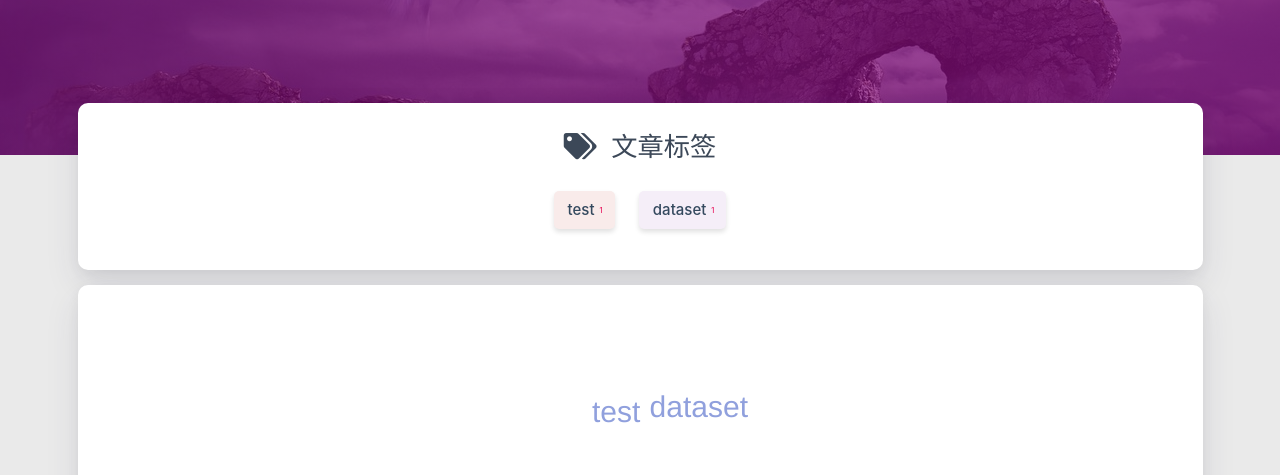
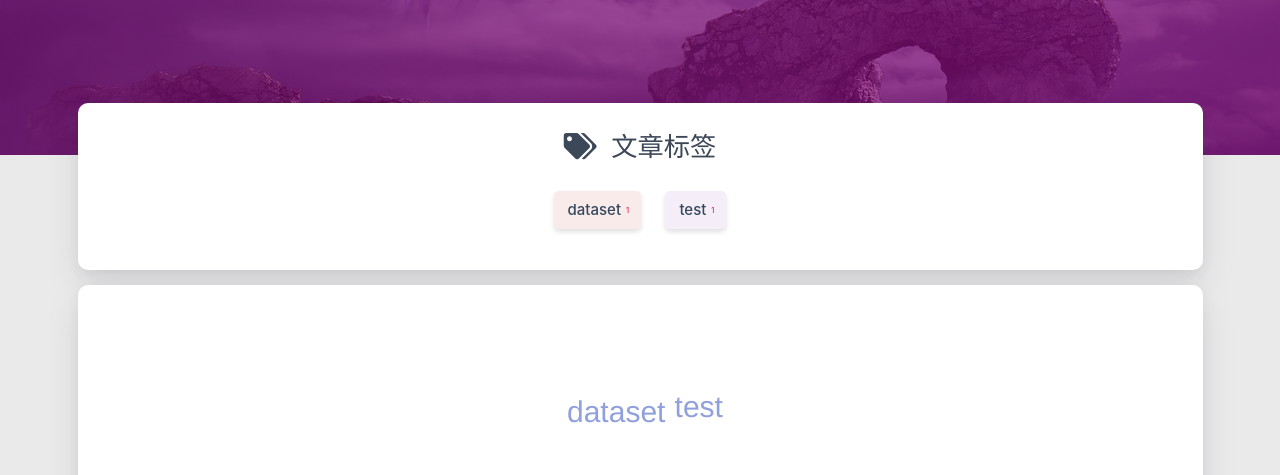
Before and after one commit to Candy13573/Candy13573.github.io, a plain HTML site: page tags/index.html in a window 1280 px wide. Shown: the part 325-800 px from the top of the page. Drawn offline with Linux system fonts and the light colour scheme; some packages are replaced by stand-ins of ours; a script that the page names is missing.

Commit message:
Site updated: 2023-01-11 16:02:31

```diff
--- a/tags/index.html
+++ b/tags/index.html
@@ -459,19 +459,19 @@
             <div class="tag-chips">
 
 
-                <a href="/tags/test/" title="test: 1">
+                <a href="/tags/dataset/" title="dataset: 1">
                     <span class="chip center-align waves-effect waves-light
                              chip-default "
-                            data-tagname="test" style="background-color: #F9EBEA;">test
+                            data-tagname="dataset" style="background-color: #F9EBEA;">dataset
                         <span class="tag-length">1</span>
                     </span>
                 </a>
 
 
-                <a href="/tags/dataset/" title="dataset: 1">
+                <a href="/tags/test/" title="test: 1">
                     <span class="chip center-align waves-effect waves-light
                              chip-default "
-                            data-tagname="dataset" style="background-color: #F5EEF8;">dataset
+                            data-tagname="test" style="background-color: #F5EEF8;">test
                         <span class="tag-length">1</span>
                     </span>
                 </a>
@@ -500,7 +500,7 @@
 <script type="text/javascript">
 
 
-    $('#tag-wordcloud').jQCloud([{"text":"test","weight":1,"link":"/tags/test/"},{"text":"dataset","weight":1,"link":"/tags/dataset/"}], {
+    $('#tag-wordcloud').jQCloud([{"text":"dataset","weight":1,"link":"/tags/dataset/"},{"text":"test","weight":1,"link":"/tags/test/"}], {
         autoResize: true
     });
 </script>
```
Also changed, not shown: about/index.html (+5 -5 lines), tags/dataset/index.html (+6 -6 lines), tags/test/index.html (+6 -6 lines).
